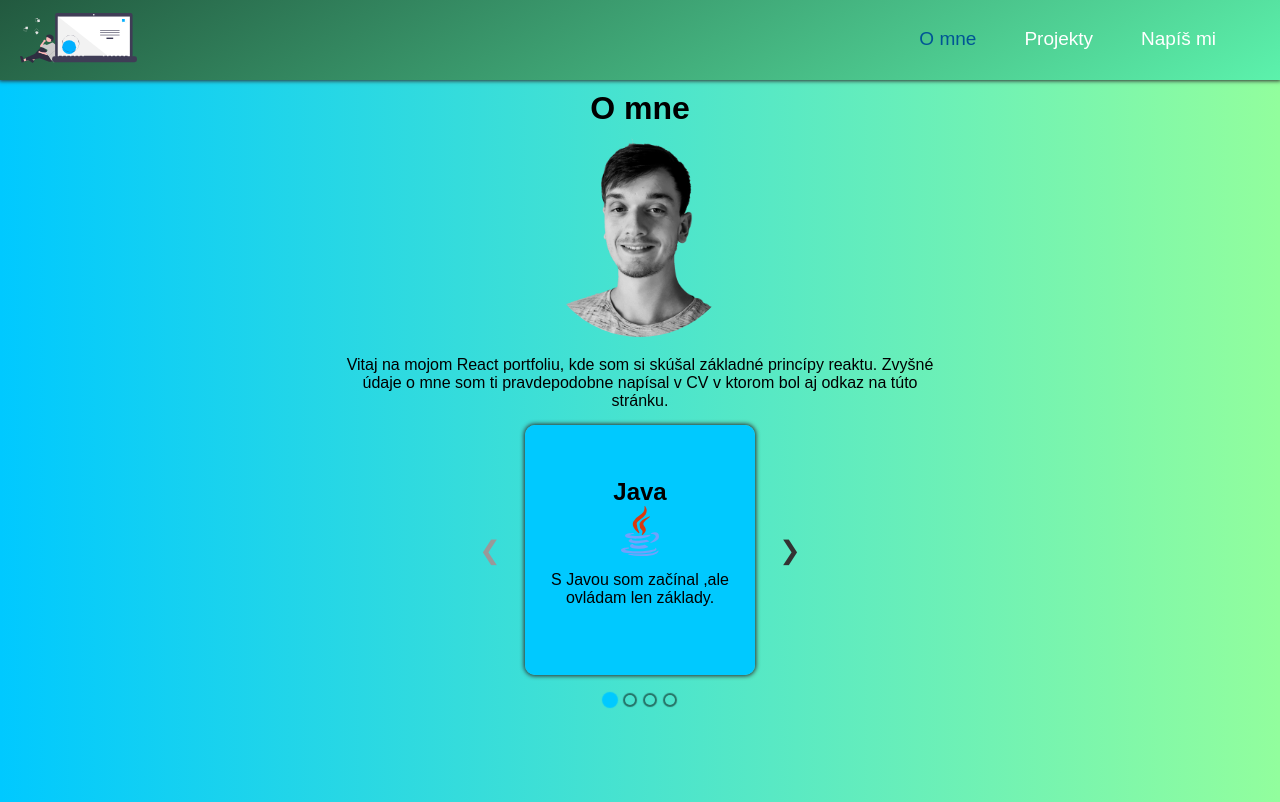
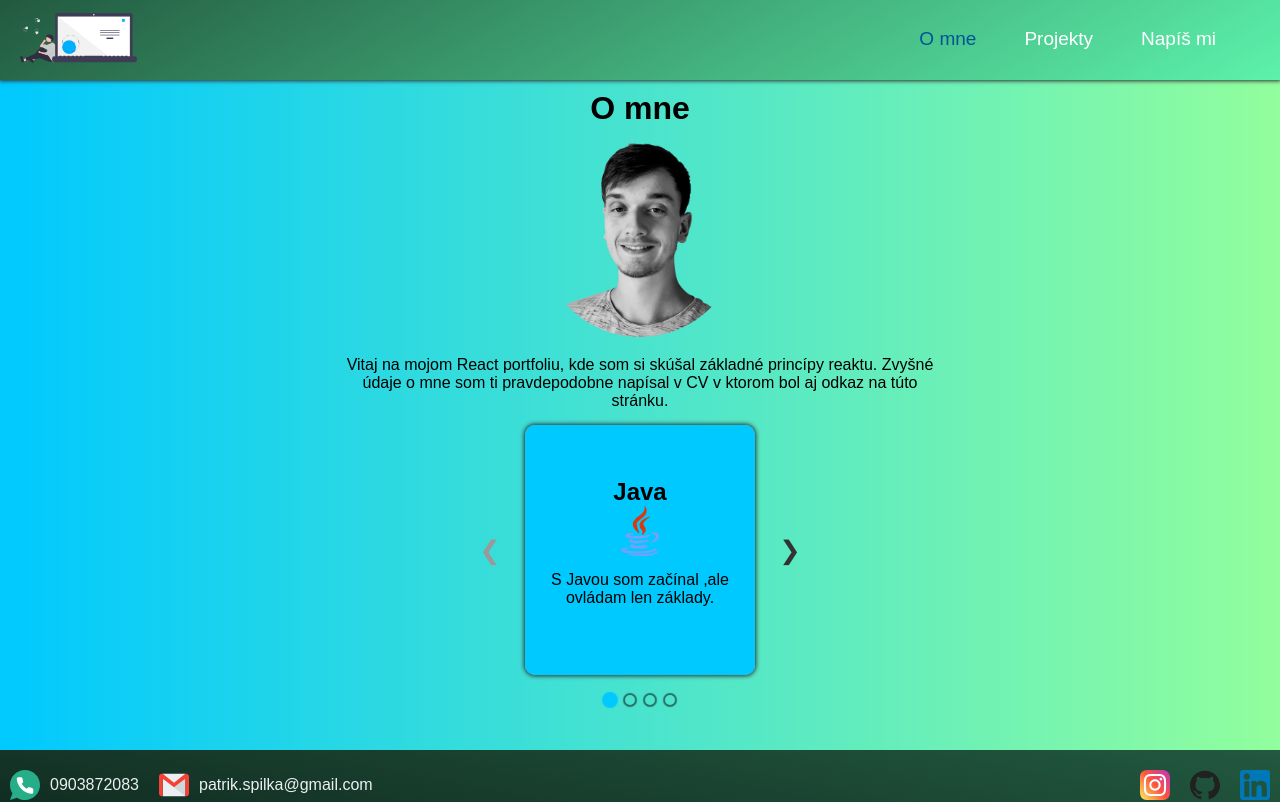
Before and after one commit to Patrik17671/React-portfolio, a React (Create React App) app: page / in a window 1280 px wide. Shown: the top 802 px of the page. Built offline with nearby package versions, Linux system fonts and the light colour scheme; a web font is replaced by a local one.

Commit message:
git commit

```diff
--- a/src/App.css
+++ b/src/App.css
@@ -15,3 +15,8 @@ body{
 h1{
     margin: 10px auto;
 }
+@media screen and (min-height: 600px){
+    .pages{
+        height: auto;
+    }
+}
```
